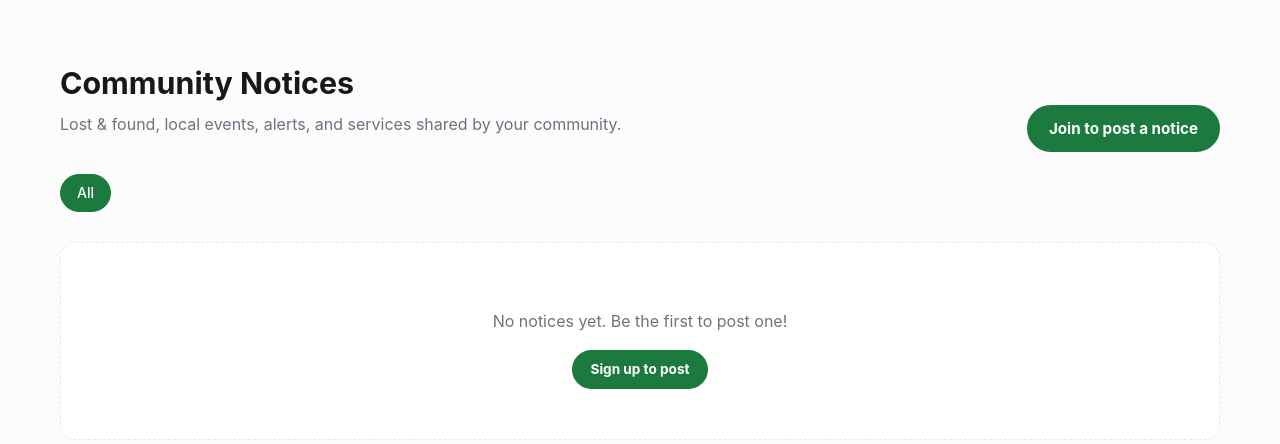
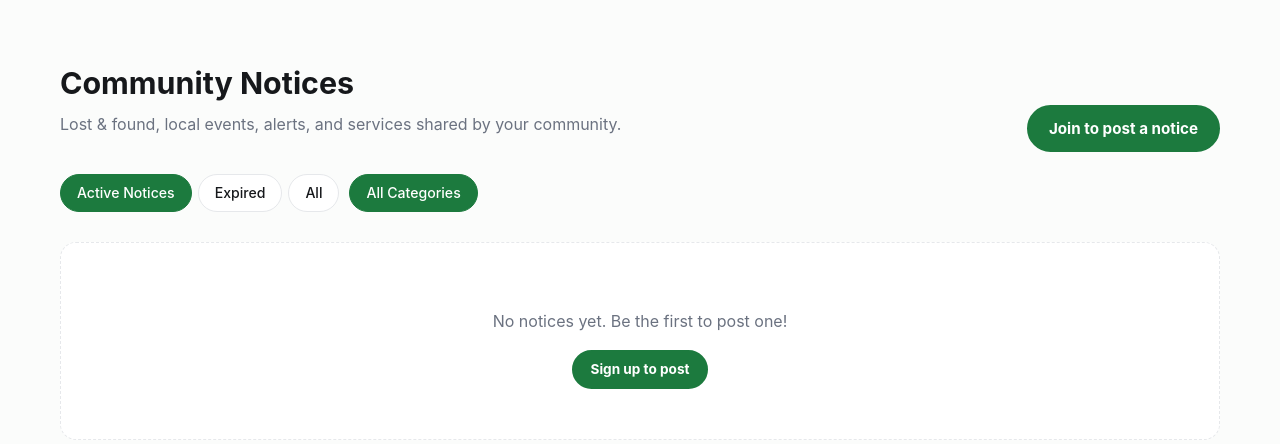
Before and after one commit to Jeremiahkariuki/Community-notice, a Django app: page /notices/ in a window 1280 px wide. Shown: the part 68-512 px from the top of the page. Run offline with Django 5.2, Linux system fonts and the light colour scheme; data that the repository does not hold is empty.

Commit message:
Add dynamic notice expiration feature and filter active posts

```diff
--- a/notices/models.py
+++ b/notices/models.py
@@ -1,5 +1,6 @@
 from django.db import models
 from django.contrib.auth.models import User
+from django.utils import timezone
 
 
 class Category(models.Model):
@@ -10,6 +11,22 @@ class Category(models.Model):
 
     def __str__(self):
         return self.name
+
+
+class NoticeQuerySet(models.QuerySet):
+    def active(self):
+        now = timezone.now()
+        return self.filter(
+            models.Q(expires_at__isnull=True) | models.Q(expires_at__gt=now)
+        ).filter(is_resolved=False)
+
+
+class NoticeManager(models.Manager):
+    def get_queryset(self):
+        return NoticeQuerySet(self.model, using=self._db)
+
+    def active(self):
+        return self.get_queryset().active()
 
 
 class Notice(models.Model):
@@ -24,13 +41,26 @@ class Notice(models.Model):
     category = models.ForeignKey(Category, on_delete=models.CASCADE, related_name="notices")
     posted_by = models.ForeignKey(User, on_delete=models.CASCADE, related_name="notices")
     created_at = models.DateTimeField(auto_now_add=True)
+    expires_at = models.DateTimeField(
+        blank=True,
+        null=True,
+        help_text="Optional date and time when this notice automatically expires and disappears from public listings",
+    )
     is_resolved = models.BooleanField(default=False)
+
+    objects = NoticeManager()
 
     class Meta:
         ordering = ["-created_at"]
 
     def __str__(self):
         return self.title
+
+    @property
+    def is_expired(self):
+        if self.expires_at:
+            return timezone.now() > self.expires_at
+        return False
 
 
 class NoticeImage(models.Model):
--- a/notices/templates/notices/home.html
+++ b/notices/templates/notices/home.html
@@ -76,7 +76,7 @@
                         </span>
                         <span>
                             <h3>{{ notice.title }}</h3>
-                            <p class="when">{{ notice.created_at|date:"M j, Y • g:i A" }}</p>
+                            <p class="when">{% if notice.expires_at %}Expires: {{ notice.expires_at|date:"M j, g:i A" }}{% else %}{{ notice.created_at|date:"M j, Y • g:i A" }}{% endif %}</p>
                             <p class="snippet">{{ notice.description|truncatewords:10 }}</p>
                         </span>
                     </a>
--- a/notices/templates/notices/notice_list.html
+++ b/notices/templates/notices/notice_list.html
@@ -13,11 +13,18 @@
         {% endif %}
     </div>
 
-    <div class="filter-bar">
-        <a href="{% url 'notices:list' %}" class="chip {% if not selected_category %}chip-active{% endif %}">All</a>
-        {% for cat in categories %}
-            <a href="?category={{ cat.id }}" class="chip {% if selected_category == cat.id %}chip-active{% endif %}">{{ cat.name }}</a>
-        {% endfor %}
+    <div class="filter-bar" style="display:flex; flex-wrap:wrap; justify-space-between; align-items:center; gap:10px;">
+        <div style="display:flex; gap:6px;">
+            <a href="?status=active{% if selected_category %}&category={{ selected_category }}{% endif %}" class="chip {% if status_filter == 'active' %}chip-active{% endif %}">Active Notices</a>
+            <a href="?status=expired{% if selected_category %}&category={{ selected_category }}{% endif %}" class="chip {% if status_filter == 'expired' %}chip-active{% endif %}">Expired</a>
+            <a href="?status=all{% if selected_category %}&category={{ selected_category }}{% endif %}" class="chip {% if status_filter == 'all' %}chip-active{% endif %}">All</a>
+        </div>
+        <div style="display:flex; gap:6px; flex-wrap:wrap;">
+            <a href="{% url 'notices:list' %}{% if status_filter != 'active' %}?status={{ status_filter }}{% endif %}" class="chip {% if not selected_category %}chip-active{% endif %}">All Categories</a>
+            {% for cat in categories %}
+                <a href="?category={{ cat.id }}{% if status_filter != 'active' %}&status={{ status_filter }}{% endif %}" class="chip {% if selected_category == cat.id %}chip-active{% endif %}">{{ cat.name }}</a>
+            {% endfor %}
+        </div>
     </div>
 
     <div class="notice-grid">
@@ -31,7 +38,14 @@
                     </div>
                 {% endif %}
                 <div class="card-body">
-                    <span class="category-tag">{{ notice.category.name }}</span>
+                    <div style="display:flex; justify-content:space-between; align-items:center; margin-bottom:4px;">
+                        <span class="category-tag">{{ notice.category.name }}</span>
+                        {% if notice.is_expired %}
+                            <span class="badge" style="background:#fee2e2; color:#991b1b; padding:2px 8px; border-radius:12px; font-size:0.75rem; font-weight:600;">Expired</span>
+                        {% elif notice.expires_at %}
+                            <span class="badge" style="background:#e0e7ff; color:#3730a3; padding:2px 8px; border-radius:12px; font-size:0.75rem; font-weight:600;">Expires {{ notice.expires_at|date:"M j, g:i A" }}</span>
+                        {% endif %}
+                    </div>
                     <h2>{{ notice.title }}</h2>
                     <p>{{ notice.description|truncatewords:18 }}</p>
                     <div class="meta">
--- a/notices/views.py
+++ b/notices/views.py
@@ -17,13 +17,17 @@ def notify(recipient, verb, actor=None, notice=None):
     Notification.objects.create(recipient=recipient, actor=actor, notice=notice, verb=verb)
 
 
+from django.db import models
+from django.utils import timezone
+
+
 def home(request):
-    """Landing page: hero, live preview of latest notices, features & stats."""
-    latest_notices = Notice.objects.select_related("category", "posted_by")[:3]
+    """Landing page: hero, live preview of latest active notices, features & stats."""
+    latest_notices = Notice.objects.active().select_related("category", "posted_by")[:3]
     context = {
         "latest_notices": latest_notices,
         "member_count": User.objects.count(),
-        "notice_count": Notice.objects.count(),
+        "notice_count": Notice.objects.active().count(),
         "category_count": Category.objects.count(),
     }
     return render(request, "notices/home.html", context)
@@ -46,10 +50,23 @@ def register(request):
 
 
 def notice_list(request):
-    notices = Notice.objects.select_related("category", "posted_by")
+    status_filter = request.GET.get("status", "active")
+    now = timezone.now()
+
+    if status_filter == "all":
+        notices = Notice.objects.select_related("category", "posted_by")
+    elif status_filter == "expired":
+        notices = Notice.objects.filter(expires_at__lte=now).select_related("category", "posted_by")
+    else:
+        notices = Notice.objects.active().select_related("category", "posted_by")
+
     category_id = request.GET.get("category")
     if category_id:
         notices = notices.filter(category_id=category_id)
+
+    q = request.GET.get("q")
+    if q:
+        notices = notices.filter(models.Q(title__icontains=q) | models.Q(description__icontains=q))
 
     paginator = Paginator(notices, 6)
     page_obj = paginator.get_page(request.GET.get("page"))
@@ -58,6 +75,8 @@ def notice_list(request):
         "page_obj": page_obj,
         "categories": Category.objects.all(),
         "selected_category": int(category_id) if category_id else None,
+        "status_filter": status_filter,
+        "search_query": q or "",
     })
 
 
```
Also changed, not shown: notices/forms.py (+14 -1 lines), notices/templates/notices/my_notices.html (+17 -2 lines), notices/templates/notices/notice_detail.html (+9 -0 lines), notices/tests.py (+44 -0 lines), notices/migrations/0004_notice_expires_at.py (added).
